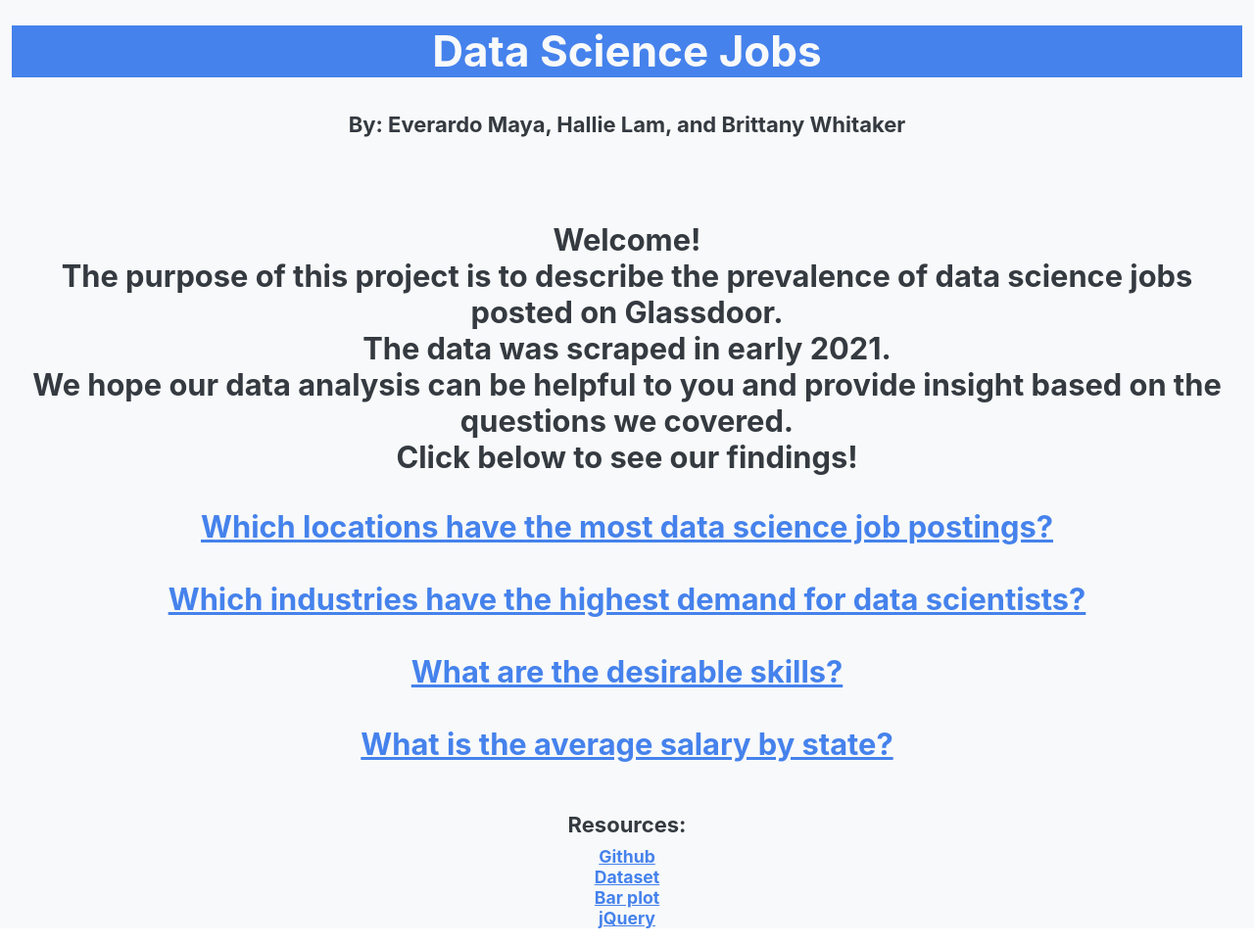
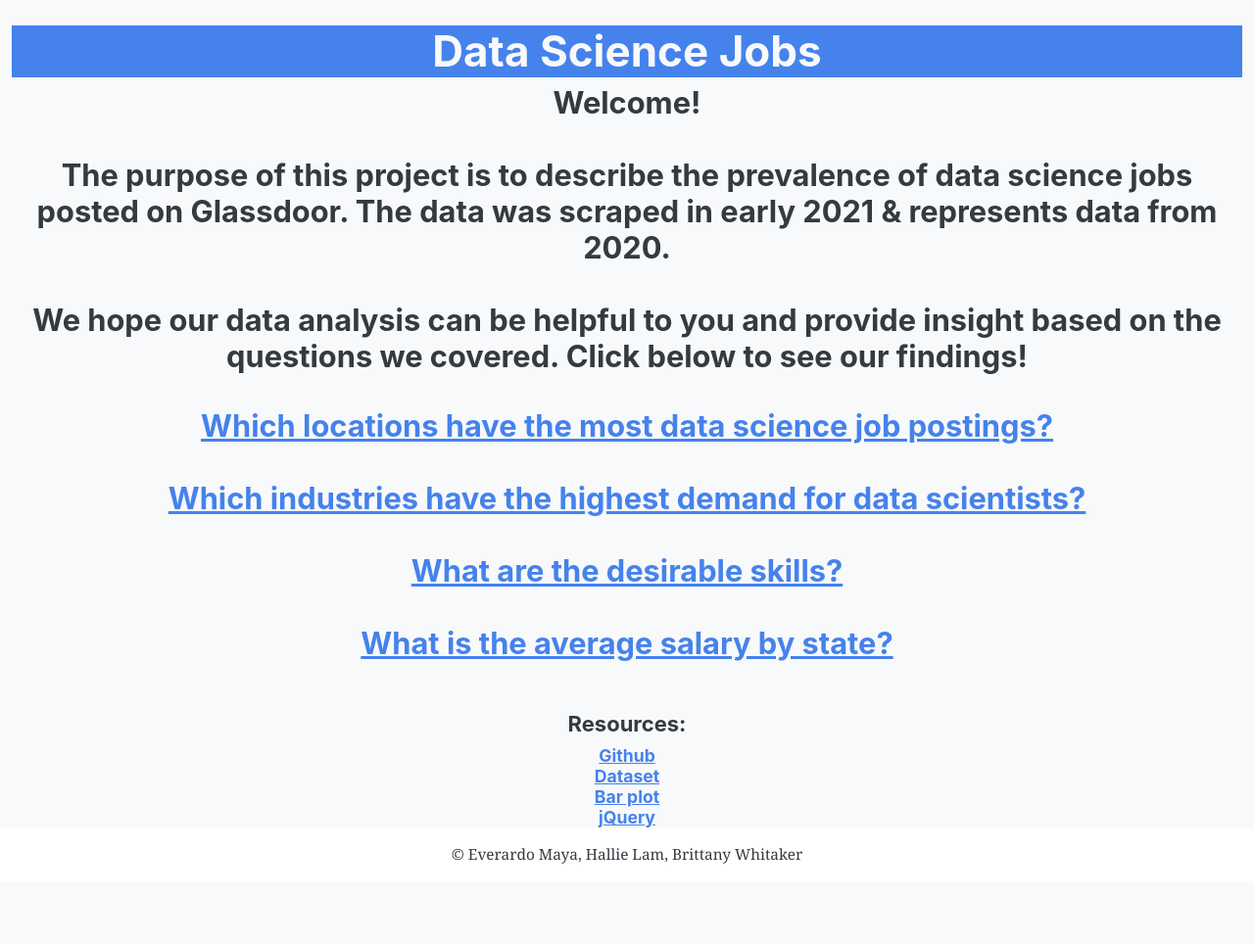
Before and after one commit to molobit619/data-science-jobs-dashboard, a Flask app: page / in a window 1280 px wide. Shown: the whole page at 98% size. After the commit the page ends 882 px from the top, so only its background shows below. Run offline with Flask 2, Linux system fonts and the light colour scheme; parts of the project's set-up code (start-up, migrations or seed data) failed here and were passed over; some libraries are stand-ins or nearby versions.

Commit message:
index updates

```diff
--- a/templates/index.html
+++ b/templates/index.html
@@ -17,11 +17,9 @@
             <div class="jumbotron text-center bg-primary">
                 <h1 class="text-light">Data Science Jobs</h1>
             </div><center>
-                <br><div><h5>By: Everardo Maya, Hallie Lam, and Brittany Whitaker</h5></div><br><br><br>
-                <div><h3>Welcome! <br>The purpose of this project is to describe the prevalence of data science jobs posted on Glassdoor. <br>
-                    The data was scraped in early 2021.<br>
-                    We hope our data analysis can be helpful to you and provide insight based on the questions we covered. <br>
-                    Click below to see our findings!
+
+                <div><h3>Welcome! <br><br> The purpose of this project is to describe the prevalence of data science jobs posted on Glassdoor. The data was scraped in early 2021 & represents data from 2020. <br><br>
+                    We hope our data analysis can be helpful to you and provide insight based on the questions we covered. Click below to see our findings!
                     <br></h2></div><br>
             <div><h3>
                     <a href="/location">Which locations have the most data science job postings?</a><br><br>
@@ -55,6 +53,11 @@
                     </script>
             <!-- end of jQuery script -->
         </div>
+
+      <footer id="footer" class="footer footer-expand-md text-center">
+          <p> © Everardo Maya, Hallie Lam, Brittany Whitaker</p>
+      </footer>
+
     	<script src="https://d3js.org/d3.v5.min.js"></script>
 
     </body>
```
